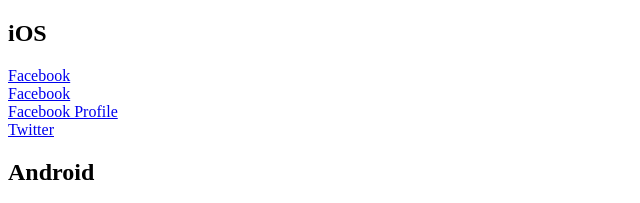
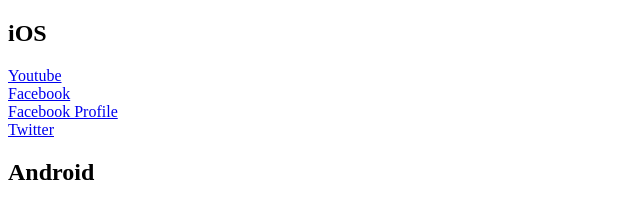
Before and after one commit to vkkotha/vkkotha.github.io, a plain HTML site: page index.html in a window 1280 px wide. Shown: the top 203 px of the page, 0-640 px from the left. Drawn offline with Linux system fonts and the light colour scheme.

```diff
--- a/index.html
+++ b/index.html
@@ -9,7 +9,7 @@
 
 <body>
 <h2>iOS</h2>
-<a href="openapp.html?customSchemeURL=youtube://&storeURL=https://itunes.apple.com/us/app/youtube-watch-share-videos/id544007664?mt=8">Facebook</a>
+<a href="openapp.html?customSchemeURL=youtube://&storeURL=https://itunes.apple.com/us/app/youtube-watch-share-videos/id544007664?mt=8">Youtube</a>
 <br/><a href="openapp.html?customSchemeURL=fb://&storeURL=https://itunes.apple.com/us/app/facebook/id284882215?mt=8">Facebook</a>
 <br/><a href="openapp.html?customSchemeURL=fb://profile&storeURL=https://itunes.apple.com/us/app/facebook/id284882215?mt=8">Facebook Profile</a>
 <br/><a href="openapp.html?customSchemeURL=twitter://&storeURL=https://itunes.apple.com/us/app/twitter/id333903271?mt=8">Twitter</a>
```
